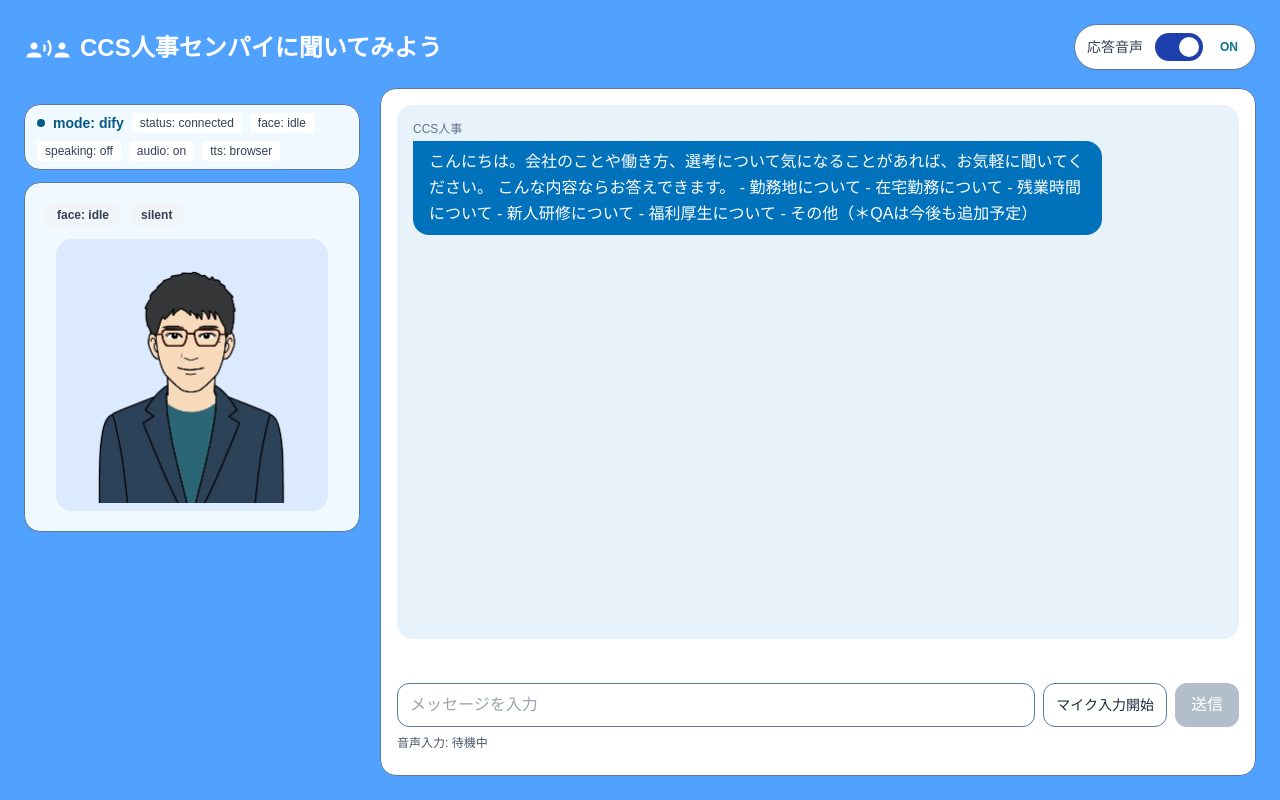
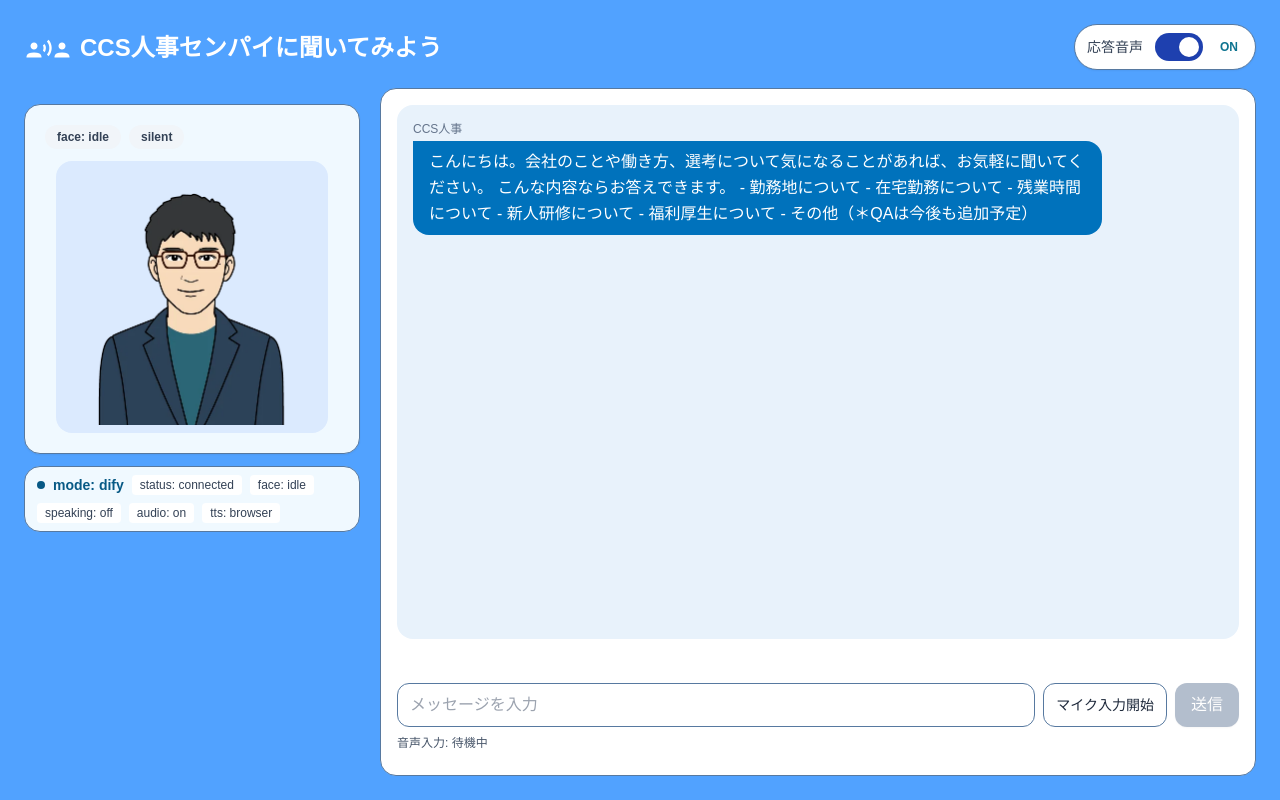
Before and after one commit to junhongo-ccs/ai_avatar, a React (Vite) app: page / in a window 1280 px wide. Built offline with nearby package versions, Linux system fonts and the light colour scheme; no server answers.

Commit message:
Place avatar above status details

```diff
--- a/src/App.tsx
+++ b/src/App.tsx
@@ -40,8 +40,8 @@ export const App = () => {
 
       <section className="flex min-h-0 flex-1 flex-col gap-3 md:grid md:grid-cols-1 md:gap-4 lg:grid-cols-[minmax(280px,340px)_minmax(0,1fr)] lg:items-stretch lg:overflow-hidden">
         <aside className="hidden space-y-3 md:block lg:sticky lg:top-4 lg:min-h-0 lg:self-start lg:overflow-y-auto lg:pr-1">
+          <AvatarDisplay face={status.currentFace} isSpeaking={status.isSpeaking} />
           <StatusBadge status={status} />
-          <AvatarDisplay face={status.currentFace} isSpeaking={status.isSpeaking} />
         </aside>
 
         <section className="flex min-h-0 min-w-0 flex-1 flex-col rounded-2xl border border-[rgb(87_121_160)] bg-white p-3 sm:p-4 md:block md:flex-none lg:flex lg:h-full lg:flex-1 lg:flex-col">
```
